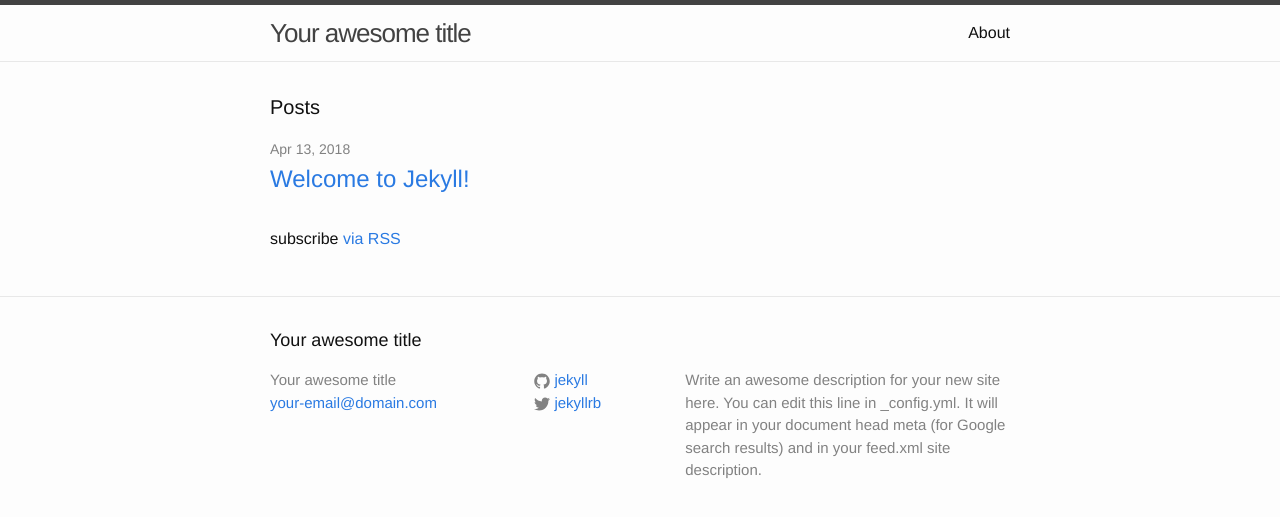
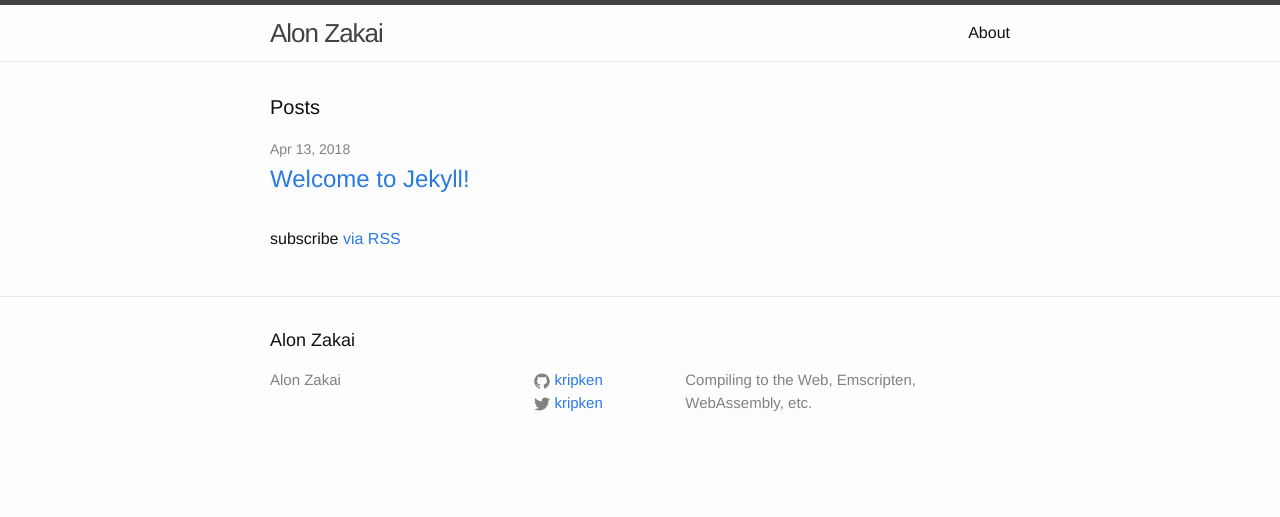
Before and after one commit to kripken/blog, a Jekyll site: the page built from index.html, in a window 1280 px wide. Shown: the top 517 px of the page. Built offline with Jekyll 4.4.1, drawn with Linux system fonts in a browser that asks for light colours.

Commit message:
update _config.yml

```diff
--- a/_config.yml
+++ b/_config.yml
@@ -6,16 +6,13 @@
 # 'jekyll serve'. If you change this file, please restart the server process.
 
 # Site settings
-title: Your awesome title
-email: your-email@domain.com
+title: Alon Zakai
 description: > # this means to ignore newlines until "baseurl:"
-  Write an awesome description for your new site here. You can edit this
-  line in _config.yml. It will appear in your document head meta (for
-  Google search results) and in your feed.xml site description.
-baseurl: "" # the subpath of your site, e.g. /blog
-url: "http://yourdomain.com" # the base hostname & protocol for your site
-twitter_username: jekyllrb
-github_username:  jekyll
+  Compiling to the Web, Emscripten, WebAssembly, etc.
+baseurl: "/blog" # the subpath of your site, e.g. /blog
+url: "http://kripken.github.com" # the base hostname & protocol for your site
+twitter_username: kripken
+github_username:  kripken
 
 # Build settings
 markdown: kramdown
```
